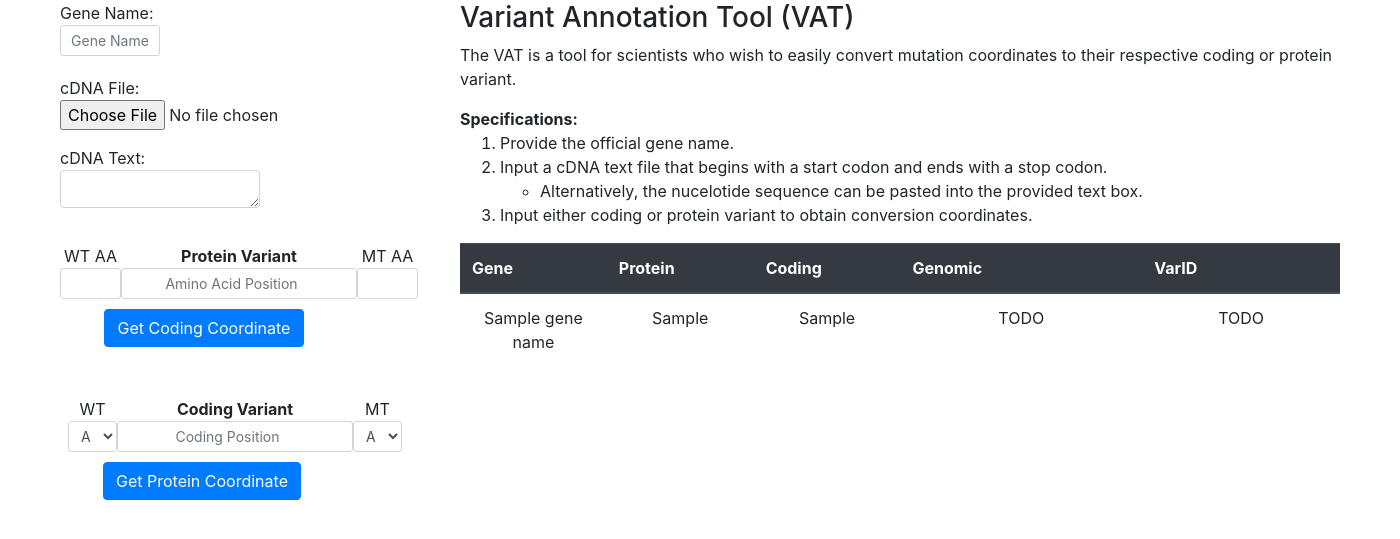
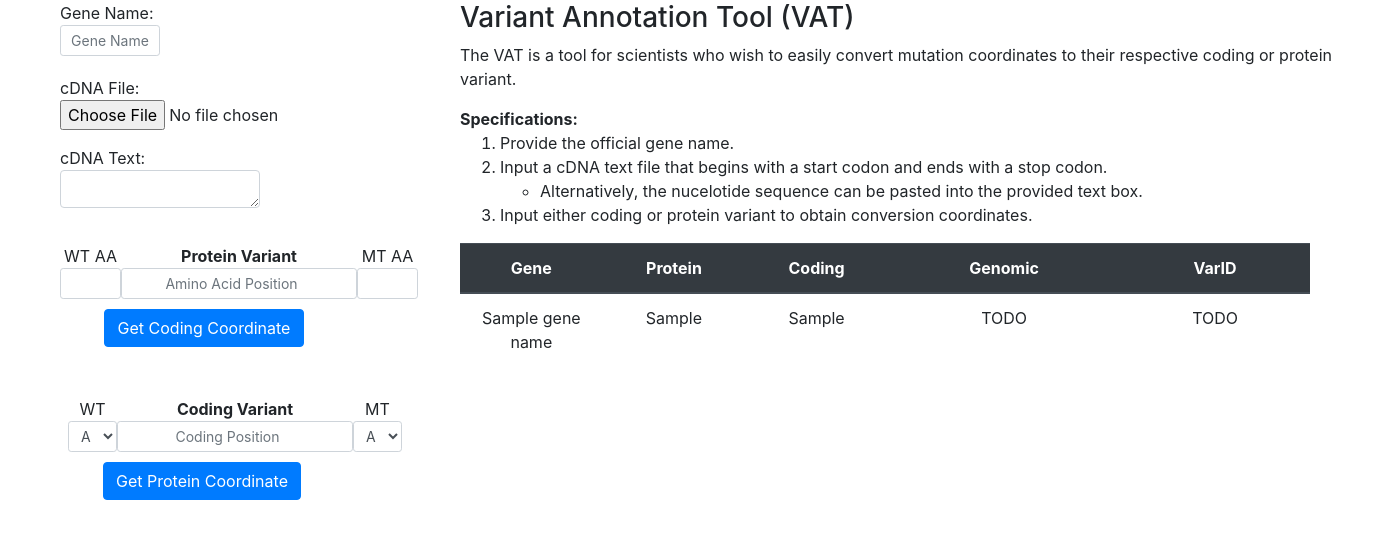
Before and after one commit to JustinzGit/variant_conversion_tool, a Django app: template conversion/templates/conversion/protein.html in a window 1400 px wide. Shown: the part 109-648 px from the top of the page. Run offline with Django 3.2, Linux system fonts and the light colour scheme; the template is opened without the code that fills it: most values are stand-ins (such as "Sample title", 1, 10 or a date in 2020); some libraries are stand-ins or nearby versions.

Commit message:
add styling to table

```diff
--- a/conversion/static/conversion/styles.css
+++ b/conversion/static/conversion/styles.css
@@ -72,10 +72,10 @@
     text-align: center;
   }
 
-#aa_table{
+#variant_table, #aa_table{
     width: 850px;
 }
 
-#aa_table th, td{
+#variant_table, #aa_table th, td{
     text-align: center;
 }
```
